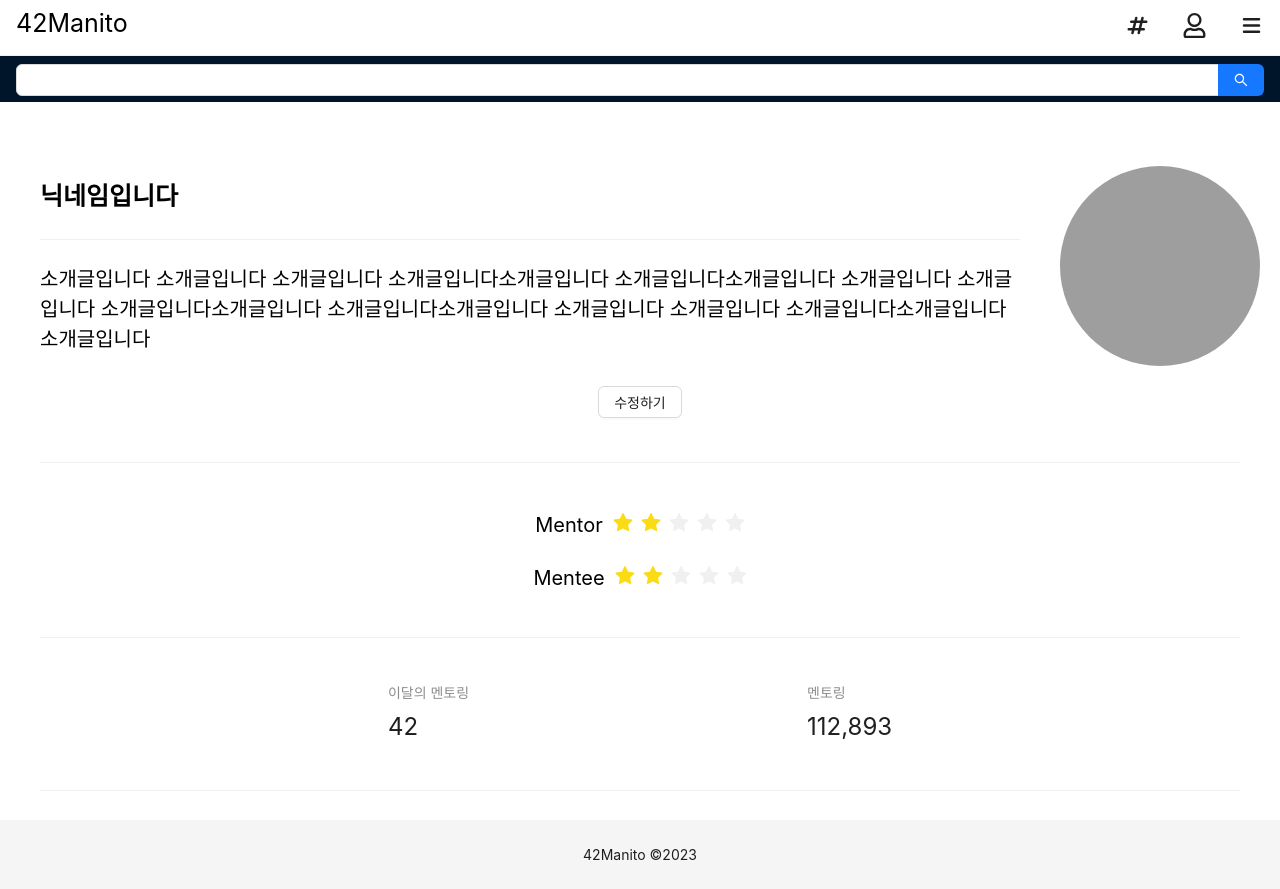
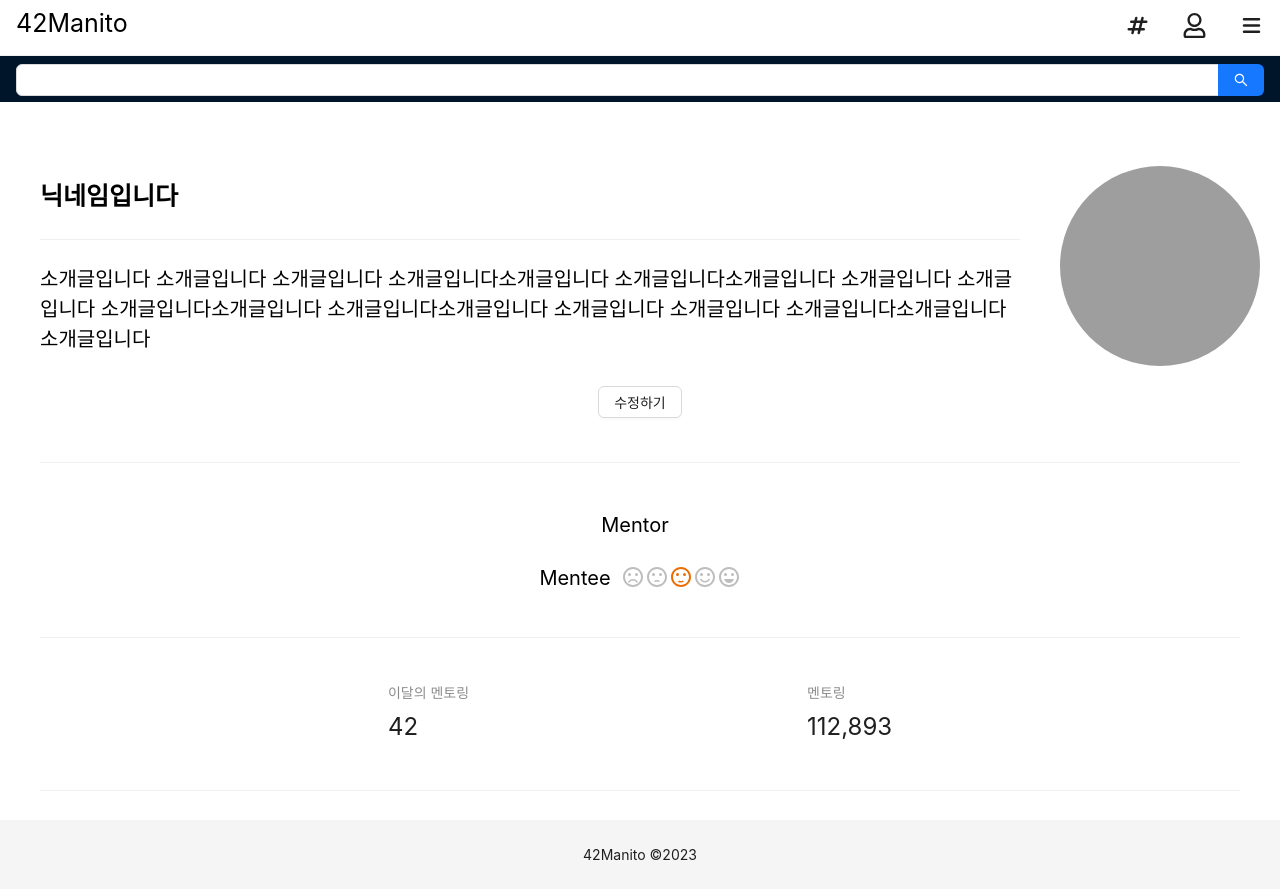
Before and after one commit to 9utty/cadet_men, a Next.js app: page /profiles/MyProfile in a window 1280 px wide. Built offline with nearby package versions, Linux system fonts and the light colour scheme; grey boxes are pictures that could not be loaded.

Commit message:
feat: Rate 변경 MUI Rate로 변경

```diff
--- a/package.json
+++ b/package.json
@@ -10,6 +10,10 @@
   },
   "dependencies": {
     "@ant-design/icons": "^5.0.1",
+    "@emotion/react": "^11.10.8",
+    "@emotion/styled": "^11.10.8",
+    "@mui/icons-material": "^5.11.16",
+    "@mui/material": "^5.12.2",
     "@reduxjs/toolkit": "^1.9.5",
     "@types/node": "18.16.0",
     "@types/react": "18.0.38",
--- a/pages/profiles/MyProfile.tsx
+++ b/pages/profiles/MyProfile.tsx
@@ -1,6 +1,52 @@
 import React from "react";
 import AppLayout from "../global/AppLayout";
 import { Image, Grid, Row, Col, Rate, Divider, Button, Statistic } from "antd";
+import { styled } from "@mui/material/styles";
+import Rating, { IconContainerProps } from "@mui/material/Rating";
+import SentimentVeryDissatisfiedIcon from "@mui/icons-material/SentimentVeryDissatisfied";
+import SentimentDissatisfiedIcon from "@mui/icons-material/SentimentDissatisfied";
+import SentimentSatisfiedIcon from "@mui/icons-material/SentimentSatisfied";
+import SentimentSatisfiedAltIcon from "@mui/icons-material/SentimentSatisfiedAltOutlined";
+import SentimentVerySatisfiedIcon from "@mui/icons-material/SentimentVerySatisfied";
+
+const StyledRating = styled(Rating)(({ theme }) => ({
+  "& .MuiRating-iconEmpty .MuiSvgIcon-root": {
+    color: theme.palette.action.disabled,
+  },
+}));
+
+const customIcons: {
+  [index: string]: {
+    icon: React.ReactElement;
+    label: string;
+  };
+} = {
+  1: {
+    icon: <SentimentVeryDissatisfiedIcon color="error" />,
+    label: "Very Dissatisfied",
+  },
+  2: {
+    icon: <SentimentDissatisfiedIcon color="error" />,
+    label: "Dissatisfied",
+  },
+  3: {
+    icon: <SentimentSatisfiedIcon color="warning" />,
+    label: "Neutral",
+  },
+  4: {
+    icon: <SentimentSatisfiedAltIcon color="success" />,
+    label: "Satisfied",
+  },
+  5: {
+    icon: <SentimentVerySatisfiedIcon color="success" />,
+    label: "Very Satisfied",
+  },
+};
+
+function IconContainer(props: IconContainerProps) {
+  const { value, ...other } = props;
+  return <span {...other}>{customIcons[value].icon}</span>;
+}
 
 const { useBreakpoint } = Grid;
 
@@ -92,7 +138,6 @@ const MyProfile = (props: ProfileProps) => {
             >
               Mentor
             </div>
-            <Rate disabled defaultValue={2} />
           </div>
         </Col>
         <Col xs={24} sm={24}>
@@ -113,7 +158,14 @@ const MyProfile = (props: ProfileProps) => {
             >
               Mentee
             </div>
-            <Rate disabled value={2.5} />
+            <StyledRating
+              name="highlight-selected-only"
+              defaultValue={Math.floor(3.9)}
+              IconContainerComponent={IconContainer}
+              getLabelText={(value: number) => customIcons[value].label}
+              highlightSelectedOnly
+              readOnly={true}
+            />
           </div>
         </Col>
         <Divider />
```
Also changed, not shown: 1 other file (tests, documents, lock files or other folders).
